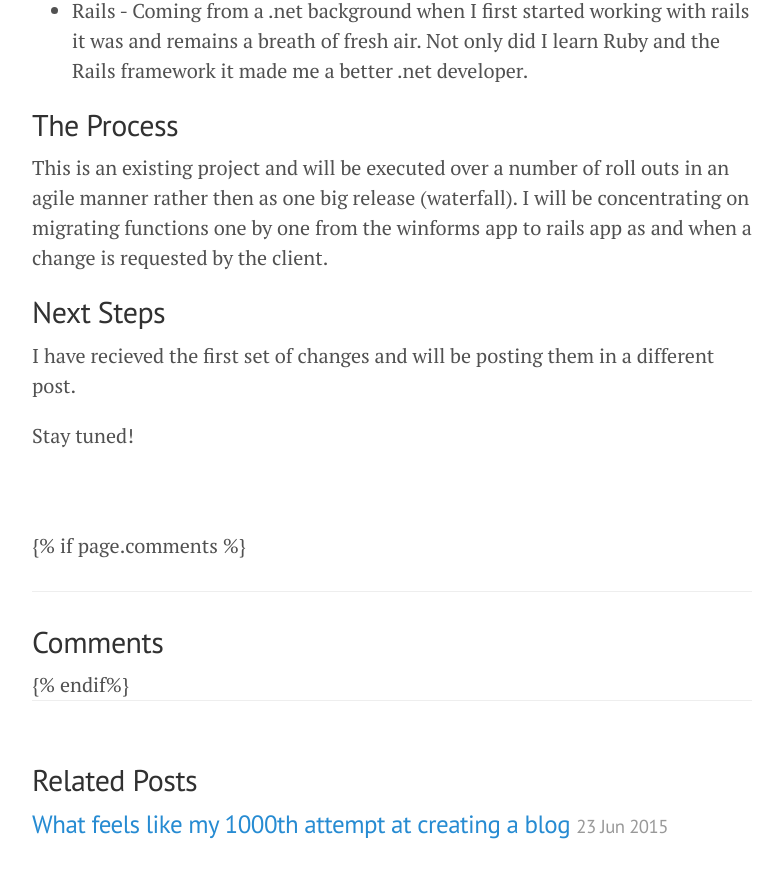
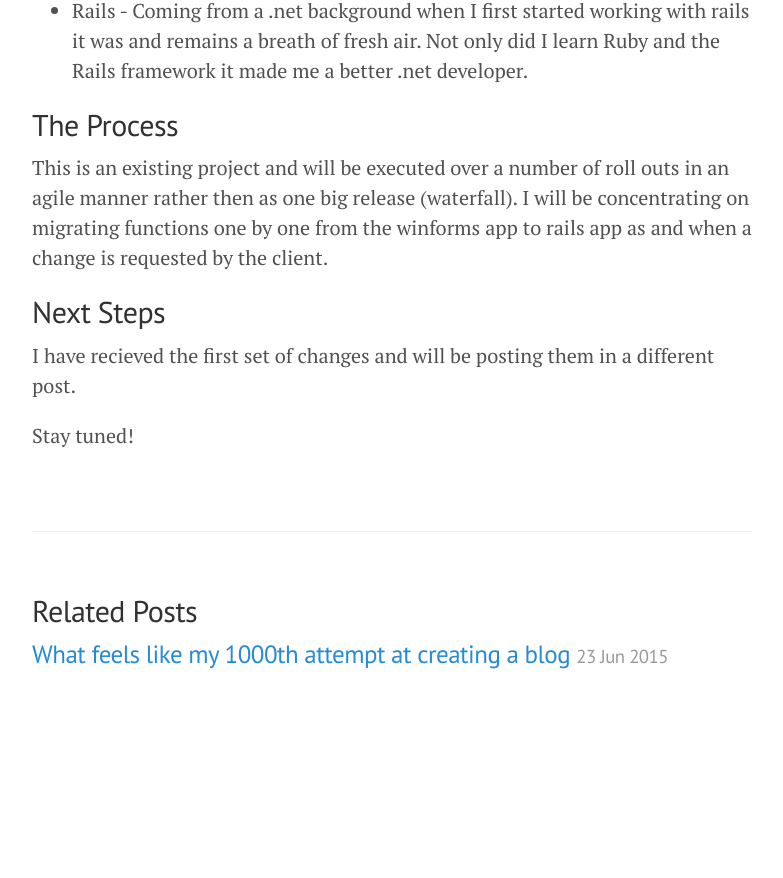
Before and after one commit to ashga/ashga.github.com, a Jekyll site: the page built from _posts/2014-03-14-migrating-a-windows-app-to-a-web-app.md, in a window 1280 px wide and 900 px high, scrolled down 1134 px. Shown: the top 878 px of the window, without its empty margins (248-1031 px from the left). Built offline with Jekyll 4.4.1, drawn with Linux system fonts in a browser that asks for light colours; Markdown is read by kramdown in place of the engine named in the settings; after the commit the page ends 1865 px from its top, so only the background shows below that.

Commit message:
comments updated

```diff
--- a/_layouts/post.html
+++ b/_layouts/post.html
@@ -8,11 +8,11 @@
   {{ content }}
 </div>
 
-{{ "{% if page.comments " }}%}
+{% if page.comments %}
 <hr/>
 <h2>Comments</h2>
 <div class="fb-comments" data-href="{{ "{{ site.url " }}}}{{ "{{ page.url " }}}}" data-num-posts="4" data-width="706"></div>
-{{ "{% endif"}}%}
+{% endif %}
 
 <div class="related">
   <h2>Related Posts</h2>
```
Also changed, not shown: Gemfile (added, +7 -0 lines).
